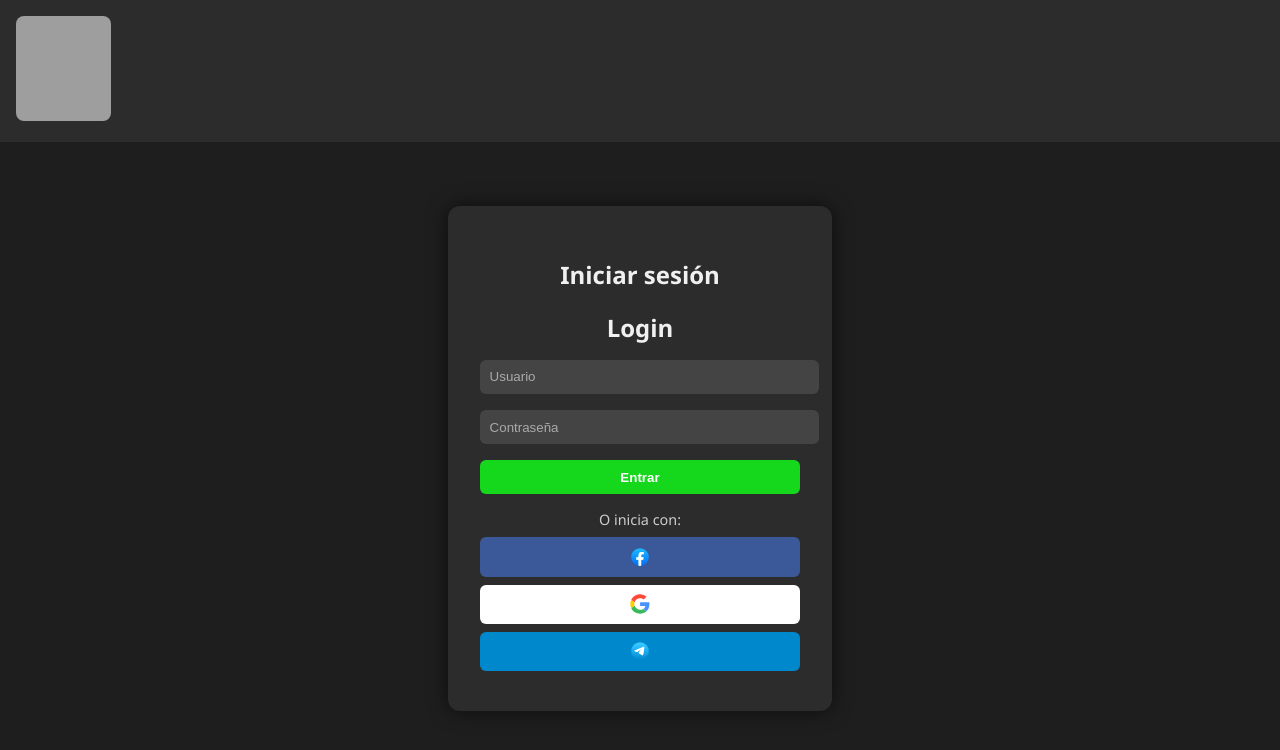
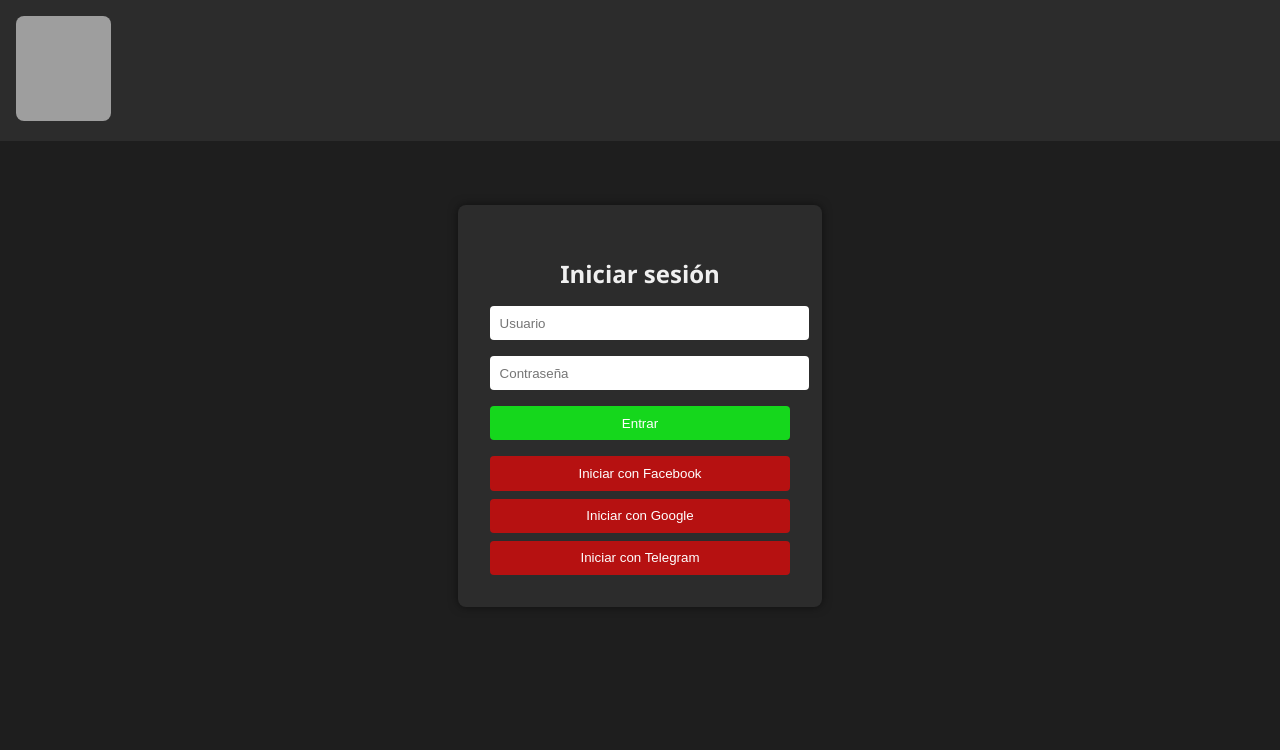
Before and after one commit to ReizDev/OBSERVATORIO-DE-FENOMENOS-NATURALES-LBPW, a website: page login.html in a window 1280 px wide. Drawn offline with Linux system fonts and the light colour scheme; grey boxes are pictures that could not be loaded.

Commit message:
Revert "."
This reverts commit 61e7633cb84950f0afe882a25c205c16818778b0.

```diff
--- a/appsettings.json
+++ /dev/null
@@ -1,3 +0,0 @@
-"ConnectionStrings": {
-  "MiConexion": "Server=localhost\\SQLEXPRESS;Database=MiApp;Trusted_Connection=True;"
-}
--- a/login.css
+++ b/login.css
@@ -1,4 +1,5 @@
 #auth-buttons {
+  position: absolute;
   top: 1rem;
   right: 1rem;
   display: flex;
@@ -7,7 +8,7 @@
 }
 
 #auth-buttons button {
-  background-color: #b83636;
+  background-color: #444;
   color: white;
   border: none;
   padding: 0.4rem 0.8rem;
@@ -18,184 +19,3 @@
 #auth-buttons button:hover {
   background-color: #24c286;
 }
-
-:root {
-  --bg-dark: #1e1e1e;
-  --panel-dark: #2c2c2c;
-  --accent: #15d71c;
-  --hover-accent: #faa701;
-  --error: #ff6b6b;
-  --text-light: #f0f0f0;
-}
-
-body {
-  font-family: 'Segoe UI', sans-serif;
-  background: var(--bg-dark);
-  color: var(--text-light);
-  margin: 0;
-  padding: 0;
-}
-
-header {
-  display: flex;
-  align-items: center;
-  padding: 1rem;
-  background: var(--panel-dark);
-}
-
-header img {
-  width: 95px;
-  height: 105px;
-  border-radius: 8px;
-  cursor: pointer;
-  transition: transform 0.3s ease;
-}
-
-header img:hover {
-  transform: scale(1.05);
-}
-
-.login-container {
-  background: var(--panel-dark);
-  padding: 2rem;
-  border-radius: 12px;
-  box-shadow: 0 0 20px rgba(0,0,0,0.6);
-  width: 320px;
-  margin: 4rem auto;
-  text-align: center;
-}
-
-h2 {
-  margin-bottom: 1rem;
-  font-size: 1.5rem;
-}
-
-input {
-  width: 100%;
-  padding: 0.6rem;
-  margin-bottom: 1rem;
-  border: none;
-  border-radius: 6px;
-  background-color: #444;
-  color: var(--text-light);
-}
-
-input::placeholder {
-  color: #aaa;
-}
-
-button {
-  width: 100%;
-  padding: 0.6rem;
-  background: var(--accent);
-  color: white;
-  border: none;
-  border-radius: 6px;
-  cursor: pointer;
-  font-weight: bold;
-  transition: background-color 0.3s ease;
-}
-
-button:hover {
-  background: var(--hover-accent);
-}
-
-.error {
-  color: var(--error);
-  margin-bottom: 1rem;
-}
-
-.social-login {
-  margin-top: 1rem;
-}
-
-.social-login p {
-  margin-bottom: 0.5rem;
-  font-size: 0.9rem;
-  color: #ccc;
-}
-
-.social-login button {
-  margin-bottom: 0.5rem;
-  padding: 0.6rem;
-  border: none;
-  border-radius: 6px;
-  cursor: pointer;
-  font-weight: bold;
-  transition: background-color 0.3s ease;
-}
-
-.facebook-btn {
-  background-color: #3b5998;
-  color: white;
-}
-
-.google-btn {
-  background-color: #db4437;
-  color: white;
-}
-
-.telegram-btn {
-  background-color: #0088cc;
-  color: white;
-}
-
-.social-login button:hover {
-  background-color: #666;
-}
-
-
-.social-login {
-  margin-top: 1rem;
-  text-align: center;
-}
-
-.social-login p {
-  margin-bottom: 0.5rem;
-  font-size: 0.9rem;
-  color: #ccc;
-}
-
-.social-btn {
-  display: flex;
-  align-items: center;
-  justify-content: center;
-  gap: 10px;
-  margin-bottom: 0.5rem;
-  padding: 0.6rem;
-  border: none;
-  border-radius: 6px;
-  cursor: pointer;
-  font-weight: bold;
-  transition: background-color 0.3s ease, transform 0.3s ease;
-}
-
-.social-btn img {
-  width: 20px;
-  height: 20px;
-  filter: brightness(1.1);
-  transition: transform 0.3s ease;
-}
-
-.social-btn:hover img {
-  transform: scale(1.2);
-}
-
-.facebook-btn {
-  background-color: #3b5998;
-  color: white;
-}
-
-.google-btn {
-  background-color: #ffffff;
-  color: white;
-}
-
-.telegram-btn {
-  background-color: #0088cc;
-  color: white;
-}
-
-.social-btn:hover {
-  background-color: #666;
-}
--- a/login.html
+++ b/login.html
@@ -1,60 +1,128 @@
-
 <!DOCTYPE html>
 <html lang="es">
 <head>
   <meta charset="UTF-8" />
   <meta name="viewport" content="width=device-width, initial-scale=1.0"/>
-  <title>Inicio de Sesión | Observatorio</title>
+  <title>Inicio de Sesión</title>
   <link rel="stylesheet" href="login.css">
   <link rel="shortcut icon" href="img/LOGO OBSERVATORIO.png" type="image/x-icon">
+  <style>
+    body {
+      font-family: 'Segoe UI', sans-serif;
+      background: #1e1e1e;
+      color: #f0f0f0;
+      margin: 0;
+      padding: 0;
+    }
+
+    header {
+      display: flex;
+      align-items: center;
+      padding: 1rem;
+      background: #2c2c2c;
+    }
+
+    header img {
+      width: 95px;
+      height: 105px;
+      border-radius: 8px;
+      cursor: pointer;
+    }
+
+    .login-container {
+      background: #2c2c2c;
+      padding: 2rem;
+      border-radius: 8px;
+      box-shadow: 0 0 10px rgba(0,0,0,0.5);
+      width: 300px;
+      margin: 4rem auto;
+    }
+
+    h2 {
+      text-align: center;
+      margin-bottom: 1rem;
+    }
+
+    input {
+      width: 100%;
+      padding: 0.6rem;
+      margin-bottom: 1rem;
+      border: none;
+      border-radius: 4px;
+    }
+
+    button {
+      width: 100%;
+      padding: 0.6rem;
+      background: #15d71c;
+      color: white;
+      border: none;
+      border-radius: 4px;
+      cursor: pointer;
+    }
+
+    button:hover {
+      background: #faa701;
+    }
+
+    .error {
+      color: #ff6b6b;
+      text-align: center;
+      margin-bottom: 1rem;
+    }
+
+    .social-login {
+      display: flex;
+      flex-direction: column;
+      gap: 0.5rem;
+      margin-top: 1rem;
+    }
+
+    .social-login button {
+      background: #b61111;
+      color: white;
+      border: none;
+      padding: 0.6rem;
+      border-radius: 4px;
+      cursor: pointer;
+    }
+
+    .social-login button:hover {
+      background: #666;
+    }
+
+
+    header{
+      text-decoration: none;
+      color: white;
+      text-rendering: auto;
+      font-family:'Franklin Gothic Medium', 'Arial Narrow', Arial, sans-serif
+    }
+  </style>
 </head>
 <body>
-
-  <!--  Encabezado -->
   <header>
     <a href="index.html">
-      <img src="img/LOGO OBSERVATORIO.png" alt="Logo del Observatorio" />
+      <img src="img/LOGO OBSERVATORIO.png" alt="Logo StrawMaps" />
     </a>
-      <span id="user-info" style="display: none;">
-    <img id="user-pic" src="" alt="Perfil" width="32" height="32" style="border-radius: 50%;" />
-    <span id="username"></span>
-    <button id="logout-btn">Cerrar sesión</button>
-  </span>
-</div>
-    </span>
-  </div>
   </header>
+  <section>
+    <div class="login-container">
+      <h2>Iniciar sesión</h2>
+      <div class="error" id="error-msg"></div>
+      <form id="login-form">
+        <input type="text" id="username" placeholder="Usuario" required />
+        <input type="password" id="password" placeholder="Contraseña" required />
+        <button type="submit">Entrar</button>
+      </form>
 
-  <!--  Sección de login -->
-  <main>
-    <section class="login-container">
-      <h2> Iniciar sesión</h2>
-      <div class="error" id="error-msg"></div>
-
-<h2>Login</h2>
-<form method="post" action="/Account/Login">
-    <input type="text" name="username" placeholder="Usuario" required />
-    <input type="password" name="password" placeholder="Contraseña" required />
-    <button type="submit">Entrar</button>
-</form>
-<p></p>
-<div class="social-login">
-  <p>O inicia con:</p>
-
-  <button class="social-btn facebook-btn">
-    <img src="img/facebook-1-svgrepo-com.svg" alt="Facebook" />
-  </button>
-  <button class="social-btn google-btn">
-    <img src="img/google.svg" alt="Google" />
-  </button>
-  <button class="social-btn telegram-btn">
-    <img src="img/telegram-svgrepo-com.svg" alt="Telegram" />
-  </button>
-</div>
-
-    </section>
-  </main>
-
+      <div class="social-login">
+        <button onclick="window.location.href='/auth/facebook.com'">Iniciar con Facebook</button>
+        <button onclick="window.location.href='/auth/google.com'">Iniciar con Google</button>
+        <button onclick="window.location.href='/auth/telegram.com'"">Iniciar con Telegram</button>
+      </div>
+    </div>
+  </section>
   <script>
     document.getElementById("login-form").addEventListener("submit", async function (e) {
       e.preventDefault();
@@ -76,15 +144,11 @@
 
         const data = await res.json();
         localStorage.setItem("token", data.token);
-        window.location.href = "index.html";
+        window.location.href = "index.html"; // Redirige al mapa
       } catch (err) {
         document.getElementById("error-msg").textContent = "Error de conexión.";
       }
     });
-
-    document.querySelector(".facebook-btn").onclick = () => window.location.href = "/auth/facebook.com";
-    document.querySelector(".google-btn").onclick = () => window.location.href = "/auth/google.com";
-    document.querySelector(".telegram-btn").onclick = () => window.location.href = "/auth/telegram.com";
   </script>
 </body>
 </html>
```
Also changed, not shown: backend/archive/reportes.json (+0 -30 lines), index.html (+13 -4 lines), index2.css (+7 -6 lines), index2.html (+5 -6 lines), register.html (+4 -6 lines), img/google-svgrepo-com.svg (deleted), img/google.svg (deleted), img/telegram-svgrepo-com.svg (deleted), 1 other file.
